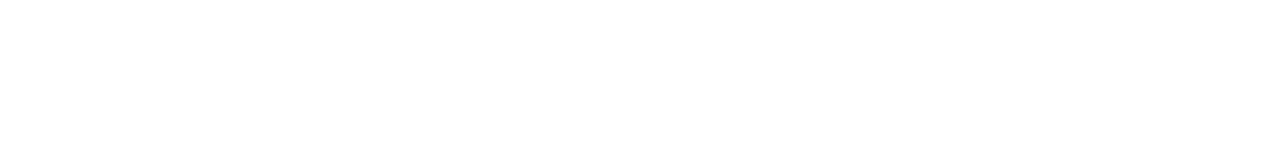
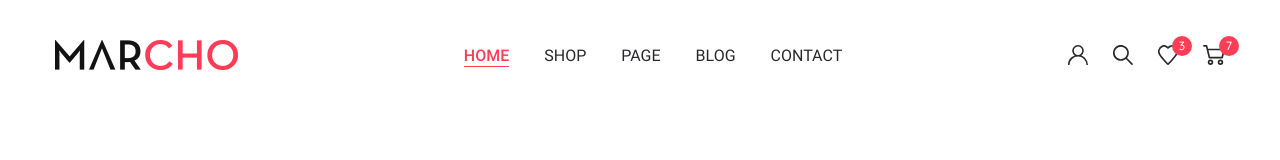
Before and after one commit to Psylocke-X/marcho, a website: page app/index.html in a window 1280 px wide. Drawn offline with nearby package versions, Linux system fonts and the light colour scheme; files that its build step writes are made by us from their sources.

Commit message:
added header

```diff
--- a/app/index.html
+++ b/app/index.html
@@ -10,6 +10,53 @@
   <body>
 
 
+    <header class="header">
+      <div class="container">
+        <div class="header__inner">
+          <a class="logo" href="#" >
+            <img class="logo__img" src="images/logo.png" alt="logo" >
+          </a>
+           <nav class="menu">
+            <ul class="menu__list">
+              <li class="menu__list-item">
+                <a  class="menu__list-link menu__list-link--active" href="#">HOME</a>
+              </li>
+              <li class="menu__list-item">
+                <a  class="menu__list-link" href="#">SHOP</a>
+              </li>
+              <li class="menu__list-item">
+                <a  class="menu__list-link" href="#">PAGE</a>
+              </li>
+              <li class="menu__list-item">
+                <a  class="menu__list-link" href="#">BLOG</a>
+              </li>
+              <li class="menu__list-item">
+                <a  class="menu__list-link" href="#">CONTACT</a>
+              </li>
+            </ul>
+           </nav>
+           <div class="user-nav">
+
+            <a class="user-nav__link" href="#">
+              <img class="user-nav__link-img" src="images/icons/user.svg" alt="user icon">
+            </a>
+            <a class="user-nav__link" href="#">
+              <img class="user-nav__link-img" src="images/icons/search.svg" alt="search icon">
+            </a>
+            <a class="user-nav__link" href="#">
+              <img class="user-nav__link-img" src="images/icons/heart.svg" alt="heart icon">
+              <span' class="user-nav__num">3</span>
+            </a>
+            <a class="user-nav__link" href="#">
+              <img class="user-nav__link-img" src="images/icons/cart.svg" alt="cart icon">
+              <span class="user-nav__num">7</span>
+            </a>
+
+           </div>
+        </div>
+      </div>
+    </header>
+
 
 
     <script src="js/main.min.js"></script>
--- a/app/scss/_fonts.scss
+++ b/app/scss/_fonts.scss
@@ -0,0 +1,49 @@
+@font-face {
+  font-family: 'Quicksand-Medium';
+  font-weight: 500;
+  font-style: normal;
+  src: local(Quicksand-Medium),
+    url('../fonts/Quicksand-Medium.woff2') format('woff2'),
+    url('../fonts/Quicksand-Medium.woff') format('woff');
+  font-display: swap;
+}
+
+@font-face {
+  font-family: 'Quicksand-Regular';
+  font-weight: 400;
+  font-style: normal;
+  src: local('Quicksand-Regular'),
+    url('../fonts/Quicksand-Regular.woff2') format('woff2'),
+    url('../fonts/Quicksand-Regular.woff') format('woff');
+  font-display: swap;
+}
+
+@font-face {
+  font-family: 'Roboto-Bold';
+  font-weight: 700;
+  font-style: normal;
+  src: local('Roboto-Bold'),
+    url('../fonts/Roboto-Bold.woff2') format('woff2'),
+    url('../fonts/Roboto-Bold.woff') format('woff');
+  font-display: swap;
+}
+
+@font-face {
+  font-family: 'Roboto-Medium';
+  font-weight: 500;
+  font-style: normal;
+  src: local('Roboto-Medium')
+    url('../fonts/Roboto-Medium.woff2') format('woff2'),
+    url('../fonts/Roboto-Medium.woff') format('woff');
+  font-display: swap;
+}
+
+@font-face {
+  font-family: 'Roboto-Regular';
+  font-weight: 400;
+  font-style: normal;
+  src: local('Roboto-Regular')
+    url('../fonts/Roboto-Regular.woff2') format('woff2'),
+    url('../fonts/Roboto-Regular.woff') format('woff');
+  font-display: swap;
+}
--- a/app/scss/_global.scss
+++ b/app/scss/_global.scss
@@ -1,3 +1,13 @@
 body {
+  color: $default;
+  font-size: 16px;
+  line-height: 26px;
+  @extend %quicksand-500;
 
 }
+
+.container {
+  max-width: 1200px;
+  margin: 0 auto;
+  padding: 0 15px;
+}
--- a/app/scss/_vars.scss
+++ b/app/scss/_vars.scss
@@ -0,0 +1,25 @@
+$accent: #fe3e57;
+$default: #8d8d8d;
+$title: #29282d;
+
+
+%quicksand-400{
+  font-family: 'Quicksand-Regular';
+  font-weight: 400;
+}
+%quicksand-500{
+  font-family: 'Quicksand-Medium';
+  font-weight: 500;
+}
+%roboto-400{
+  font-family: 'Roboto-Regular';
+  font-weight: 400;
+}
+%roboto-500{
+  font-family: 'Roboto-Medium';
+  font-weight: 500;
+}
+%roboto-700{
+  font-family: 'Roboto-Bold';
+  font-weight: 700;
+}
--- a/app/scss/style.scss
+++ b/app/scss/style.scss
@@ -5,9 +5,65 @@
 
 
 
+.header{
+  padding: 40px 0;
+  &__inner{
+    display: flex;
+    justify-content: space-between;
+    align-items: center;
+  }
+}
 
+.menu{
+  &__list{
+    display:flex;
+  }
+  &__list-item + .menu__list-item{
+    padding-left:35px;
 
+  }
+  &__list-link{
+    color: $title;
+    padding-bottom: 1px;
+    transition: all 0.3s;
+    @extend %roboto-400;
+    &:hover{
+      color:$accent;
+      border-bottom:  1px solid $accent;
+      @extend %roboto-500;
 
+    }
+  }
+  &__list-link--active{
+    color: $accent;
+    border-bottom: 1px solid $accent;
+    @extend %roboto-500;
+  }
+}
+
+.user-nav{
+  display: flex;
+  &__link{
+    position: relative;
+  }
+  &__link + .user-nav__link{
+    padding-left: 25px;
+  }
+  &__num{
+    position: absolute;
+    width: 20px;
+    width: 20px;
+    border-radius: 50%;
+    background-color: $accent;
+    top: -9px;
+    right:-14px;
+    font-size: 12px;
+    text-align: center;
+    line-height: 20px;
+    color: #fff;
+  }
+
+}
 
 
 
```
Also changed, not shown: app/fonts/Quicksand-Medium.woff (added), app/fonts/Quicksand-Medium.woff2 (added), app/fonts/Quicksand-Regular.woff (added), app/fonts/Quicksand-Regular.woff2 (added), app/fonts/Roboto-Bold.woff (added), app/fonts/Roboto-Bold.woff2 (added), app/fonts/Roboto-Medium.woff (added), app/fonts/Roboto-Medium.woff2 (added), app/fonts/Roboto-Regular.woff (added), app/fonts/Roboto-Regular.woff2 (added), app/images/icons/cart.svg (added), app/images/icons/heart.svg (added), app/images/icons/search.svg (added), app/images/icons/user.svg (added), 2 more files.
